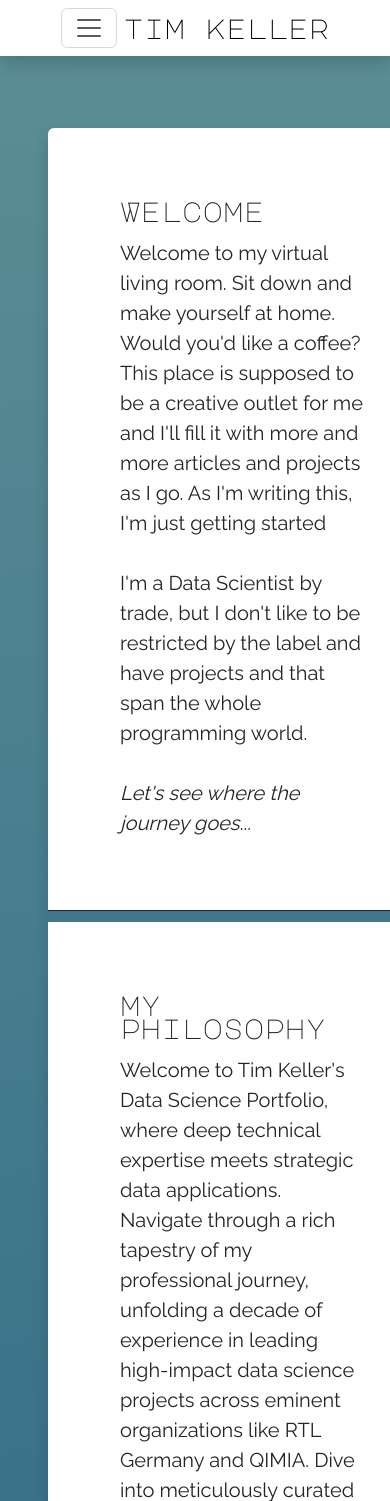
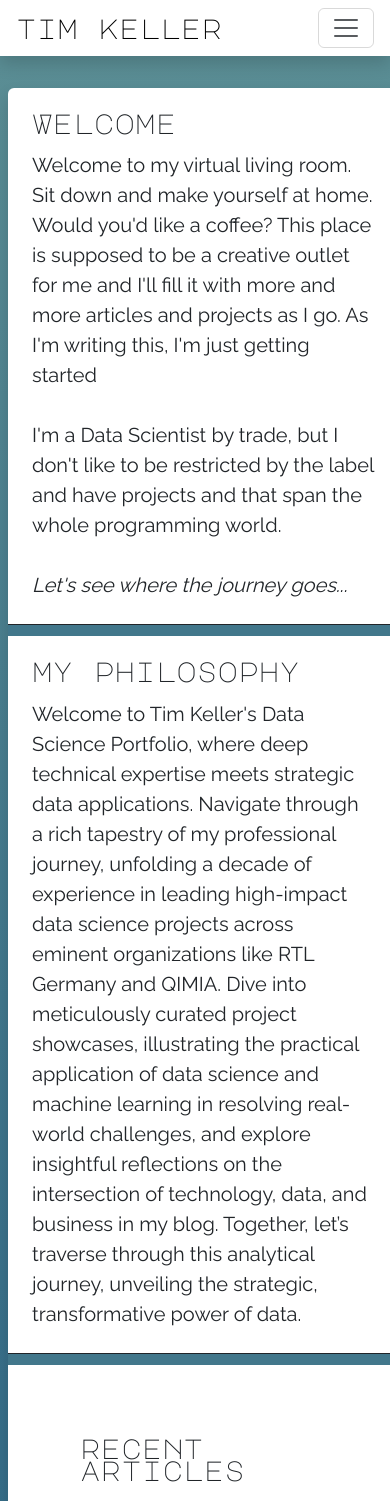
Before and after one commit to tckeller/my_portfolio, a Flask app: page / in a window 390 px wide; the page is wider, and only the part inside the window is pictured. Shown: the top 1501 px of that part. Run offline with Flask 3, Linux system fonts and the light colour scheme.

Commit message:
Reduce padding and margins on small screens

```diff
--- a/templates/landing_page.html
+++ b/templates/landing_page.html
@@ -11,8 +11,8 @@
 
 <div class="container pt-4 content">
     <div class="row mt-0">
-        <div class="col m-3 bg-white rounded m-5 shadow p-0">
-            <div class="m-5 p-4 NormalText">
+        <div class="col m-md-3 bg-white rounded m-2 shadow p-0">
+            <div class="m-md-5 p-4 NormalText">
                 <h2 class="p-0 Title fs-1 mb-3">Welcome</h2>
                 Welcome to my virtual living room. Sit down and make yourself at home.
                 Would you'd like a coffee? This place is supposed to be a creative outlet for me and
@@ -27,7 +27,7 @@
 
             <hr class="gradient_ruler m-0 p-0">
 
-            <div class="m-5 p-4 NormalText">
+            <div class="m-md-5 p-4 NormalText">
                 <h2 class="p-0 Title fs-1 mb-3">my philosophy</h2>
                 Welcome to Tim Keller's Data Science Portfolio,
                 where deep technical expertise meets strategic data applications.
--- a/templates/navbar.html
+++ b/templates/navbar.html
@@ -1,11 +1,13 @@
 <nav class="navbar navbar-expand-lg navbar-light shadow sticky-top">
-  <div class="container-fluid w-75 mx-auto">
-    <button class="navbar-toggler" type="button" data-bs-toggle="collapse" data-bs-target="#navbarNav" aria-controls="navbarNav" aria-expanded="false" aria-label="Toggle navigation">
-      <span class="navbar-toggler-icon"></span>
-    </button>
-      <a class="Title navbar-brand fs-1">tim keller</a>
+      <a class="Title navbar-brand ps-3 fs-1">tim keller</a>
       <a class="SubTitle navbar-brand fs-5 p-3 d-none d-lg-block">| tech lead</a>
       <a class="SubTitle navbar-brand fs-5 p-0 d-none d-md-block">| data scientist</a>
+
+  <button class="navbar-toggler me-3" type="button" data-bs-toggle="collapse" data-bs-target="#navbarNav" aria-controls="navbarNav" aria-expanded="false" aria-label="Toggle navigation">
+        <span class="navbar-toggler-icon"></span>
+  </button>
+
+  <div class="container-fluid w-75 mx-auto">
     <div class="collapse navbar-collapse" id="navbarNav">
       <ul class="navbar-nav ms-auto NormalText"> <!-- Note the "ms-auto" class here -->
         <li class="nav-item">
```
